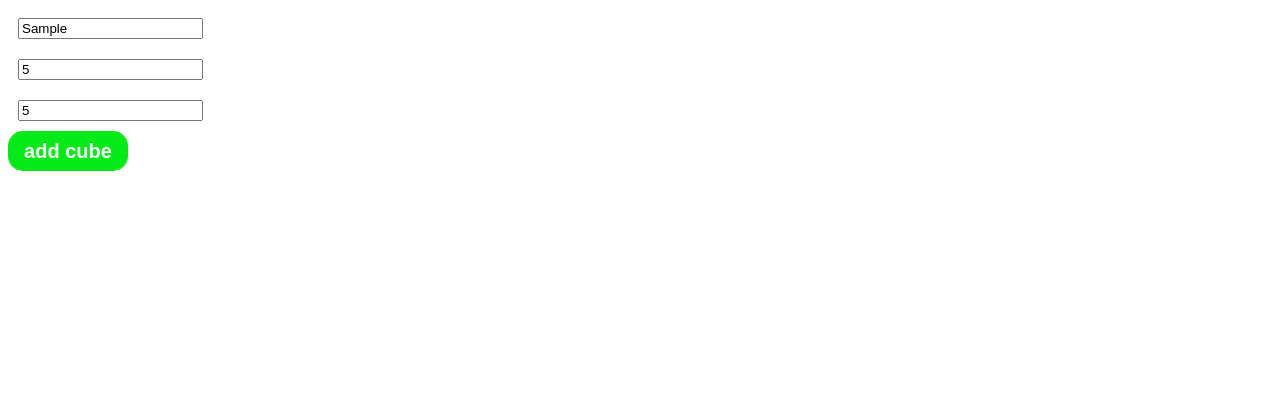
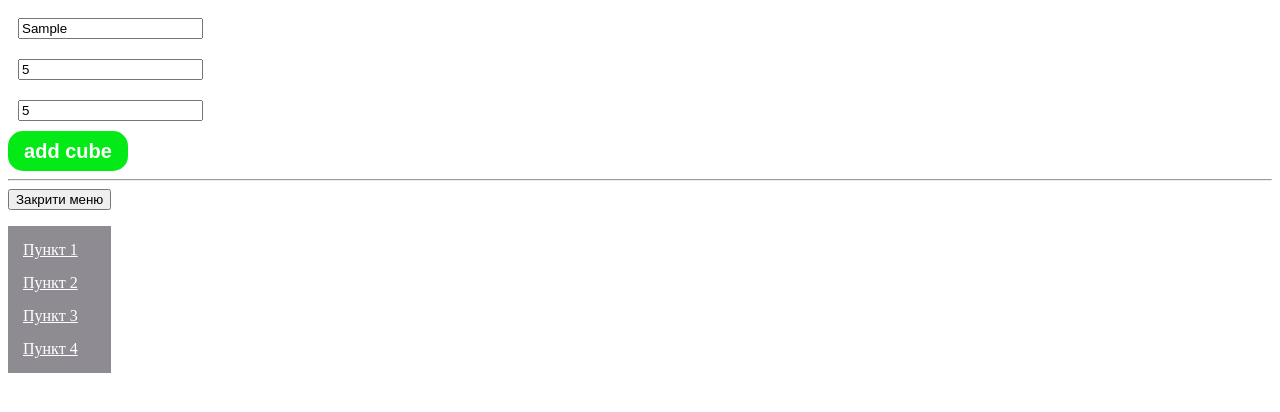
Before and after one commit to AlexandrKomisar/form, a plain HTML site: page index.html in a window 1280 px wide. Both pictures are taken after typing "Sample", "5", "5" into the empty fields and a click on the button "add cube". Drawn offline with Linux system fonts and the light colour scheme.

Commit message:
add drop-menu

```diff
--- a/css/style.css
+++ b/css/style.css
@@ -16,3 +16,39 @@
 #foo {
   border: solid blue 2px;
 }
+
+/* menu */
+.menu {
+  display: inline-block;
+}
+.menu._active .menu__list {
+  display: block;
+}
+.menu._active .menu__button span:first-child {
+  display: none;
+}
+.menu._active .menu__button span:last-child {
+  display: block;
+}
+.menu__button span:first-child {
+  display: block;
+}
+.menu__button span:last-child {
+  display: none;
+}
+
+.menu__list {
+  background-color: #8e8b93;
+  padding: 15px;
+  list-style: none;
+}
+.menu__list li:not(:last-child) {
+  margin: 0px 0px 15px 0px;
+}
+.menu__link {
+  color: #ffffff;
+  font-size: 16px;
+}
+.menu__list :hover {
+  background-color: #04ea17;
+}
--- a/index.html
+++ b/index.html
@@ -44,6 +44,20 @@
       <button class="btn" id="btn">add cube</button>
     </div>
 
+    <hr>
+    <nav class="menu">
+      <button type="button" class="menu__button">
+        <span>Відкрити меню</span>
+        <span>Закрити меню</span>
+      </button>
+      <ul hidden class="menu__list">
+        <li><a href="" class="menu__link">Пункт 1</a></li>
+        <li><a href="" class="menu__link">Пункт 2</a></li>
+        <li><a href="" class="menu__link">Пункт 3</a></li>
+        <li><a href="" class="menu__link">Пункт 4</a></li>
+      </ul>
+    </nav>
+
     <script src="./js/formLS.js"></script>
     <script src="./js/event.js"></script>
   </body>
--- a/js/event.js
+++ b/js/event.js
@@ -1,10 +1,33 @@
 let btn = document.querySelector(".btn");
 
-btn.addEventListener("click", clicked, Option);
+
+const options = {
+  //фаза на якій повинен спрацювати обработчик
+  'capture': true,
+  //якщо true то обработчик видалиться після виконання
+  'once': false,
+  //
+  'passive': false,
+};
+
+btn.addEventListener("click", clicked, options);
 
 function clicked() {
   let newDiv = document.createElement("div");
   newDiv.className = "my-class";
-  newDiv.innerHTML = "ok";
-  console.log("ok");
+  newDiv.innerHTML = "<div></div>";
+  console.log("click");
 }
+
+// drop menu
+const menuBody = document.querySelector('.menu')
+document.addEventListener('click',menu)
+
+function menu(event){
+  if (event.target.closest('.menu_button')){
+    menuBody.classList.toggle('_active')
+  }
+  if (!event.target.closest('.menu_button')){
+    menuBody.classList.toggle('_active')
+  }
+}
```
